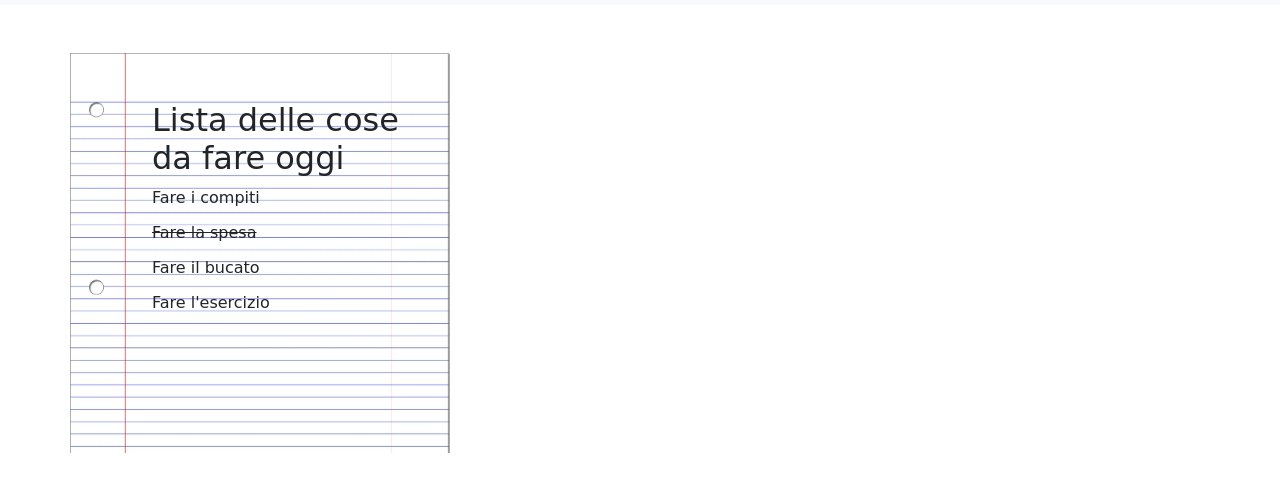
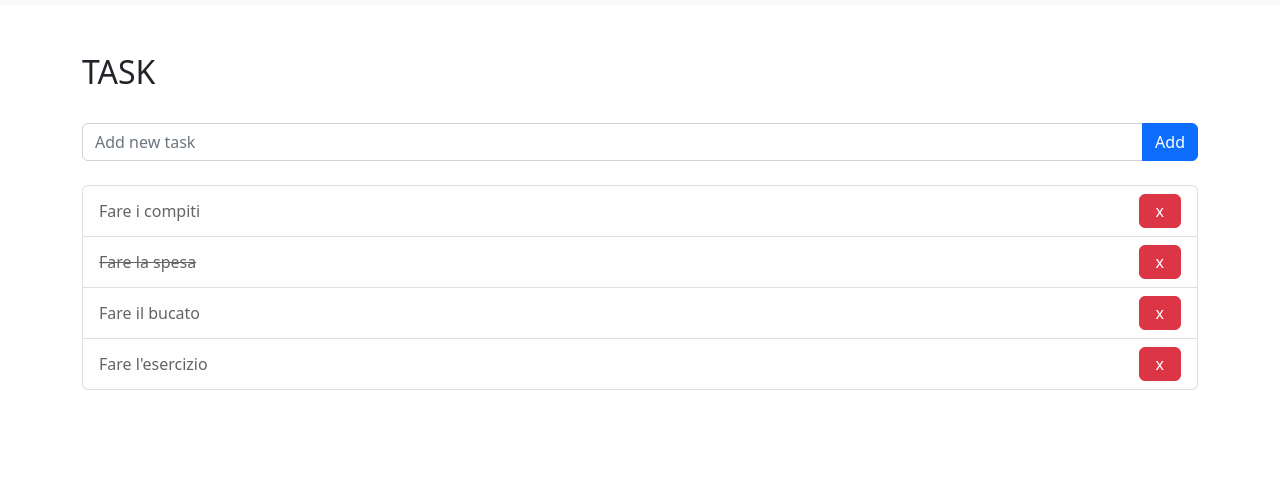
Before and after one commit to donatomontrone/vue-todolist, a plain HTML site: page index.html in a window 1280 px wide. Shown: the part 77-568 px from the top of the page. Drawn offline with nearby package versions, Linux system fonts and the light colour scheme; a web font is replaced by a local one.

Commit message:
add task and remove task

```diff
--- a/css/style.css
+++ b/css/style.css
@@ -2,32 +2,7 @@ header h1{
     vertical-align: bottom;
 }
 
-main{
-    font-family: 'La Belle Aurore', cursive;
 
-}
-
-main h2{
-    padding: 48px 0 3px 70px;
-}
-
-#lined-sheet{
-    background-image: url(../assets/lined-sheet.webp);
-    background-position: start;
-    background-size: cover;
-    background-repeat: no-repeat;
-    min-height: 400px;
-}
-
-ul{
-    margin-left: 70px;
-}
-
-ul li {
-    line-height: 18px;
-    height: 35px;
-}
-
-ul li.strike{
+ul span.strike{
     text-decoration: line-through;
 }
--- a/index.html
+++ b/index.html
@@ -30,10 +30,17 @@
             <main class="pt-5">
                 <div class="container">
                     <div class="row">
-                        <div class="col-12 col-md-6 col-lg-4" id="lined-sheet">
-                            <h2>Lista delle cose da fare oggi</h2>
-                            <ul class="list-unstyled">
-                                <li class="p-0"  v-for="(item, index) in toDoList" :class="item.done === true ? 'strike' : ''">{{item.text}}</li>
+                        <div class="col-12" id="lined-sheet">
+                            <h2>TASK</h2>
+                            <div class="input-group py-4">
+                                <input type="text" class="form-control" placeholder="Add new task" v-model.trim="newTask" @keyUp.enter="addNewTask(newTask)">
+                                <button class="btn btn-primary" type="button" @click="addNewTask(newTask)">Add</button>
+                            </div>
+                            <ul class="list-group">
+                                <li class="list-group-item list-group-item-light d-flex h-100 align-items-center justify-content-between" v-for="(task, index) in toDoList">
+                                    <span class="d-block" :class="task.done === true ? 'strike' : ''">{{task.text.charAt(0).toUpperCase() + task.text.substring(1)}}</span>
+                                    <button class="btn btn-danger py-1 px-3" @click="removeTask(task)">x</button>
+                                </li>
                             </ul>
                         </div>
                     </div>
--- a/js/script.js
+++ b/js/script.js
@@ -16,27 +16,44 @@ const { createApp } = Vue
 createApp({
     data() {
         return {
+            newTask : '',
             toDoList : [
                     {
-                        text: 'Fare i compiti',
+                        text: 'fare i compiti',
                         done: false
                     },
                     {
-                        text: 'Fare la spesa',
+                        text: 'fare la spesa',
                         done: true
                     },
                     {
-                        text: 'Fare il bucato',
+                        text: 'fare il bucato',
                         done: false
                     },
                     {
-                        text: 'Fare l\'esercizio',
+                        text: 'fare l\'esercizio',
                         done: false
                     },
                     ]
         }
     },
     methods : {
-
+        addNewTask(content){
+            if (content != '' && content.length >= 10 && (!this.toDoList.some(item => item.text === content))) {
+                this.toDoList.push({text : content, done : false});
+                this.clearUserInput();
+            } else {
+                alert('Syntax error when entering the task.')
+            }
+        },
+        clearUserInput(){
+            this.newTask = '';
+        },
+        removeTask(taskToRemove){
+            const taskIndex = this.toDoList.indexOf(taskToRemove);
+            if (taskIndex > -1) {
+                this.toDoList.splice(taskToRemove, 1);
+            }
+        }
     }
 }).mount('#app')
```
